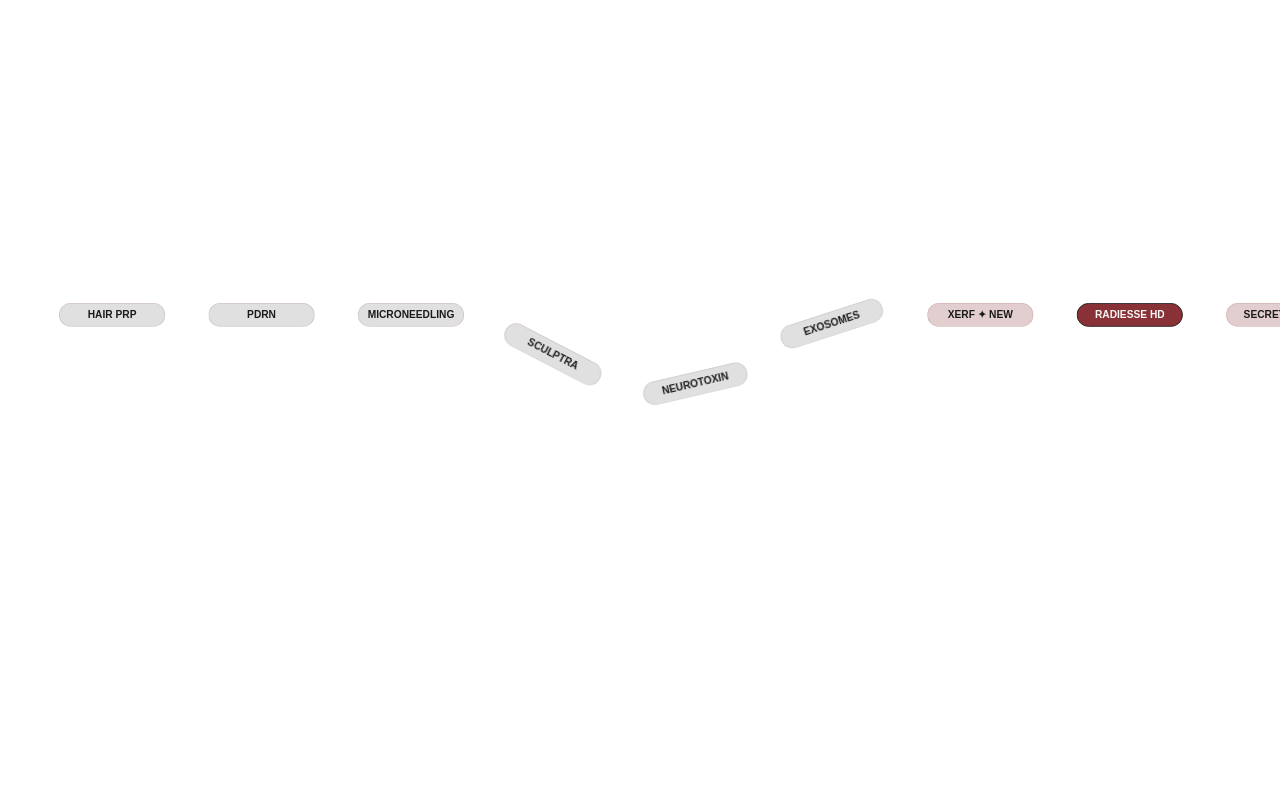
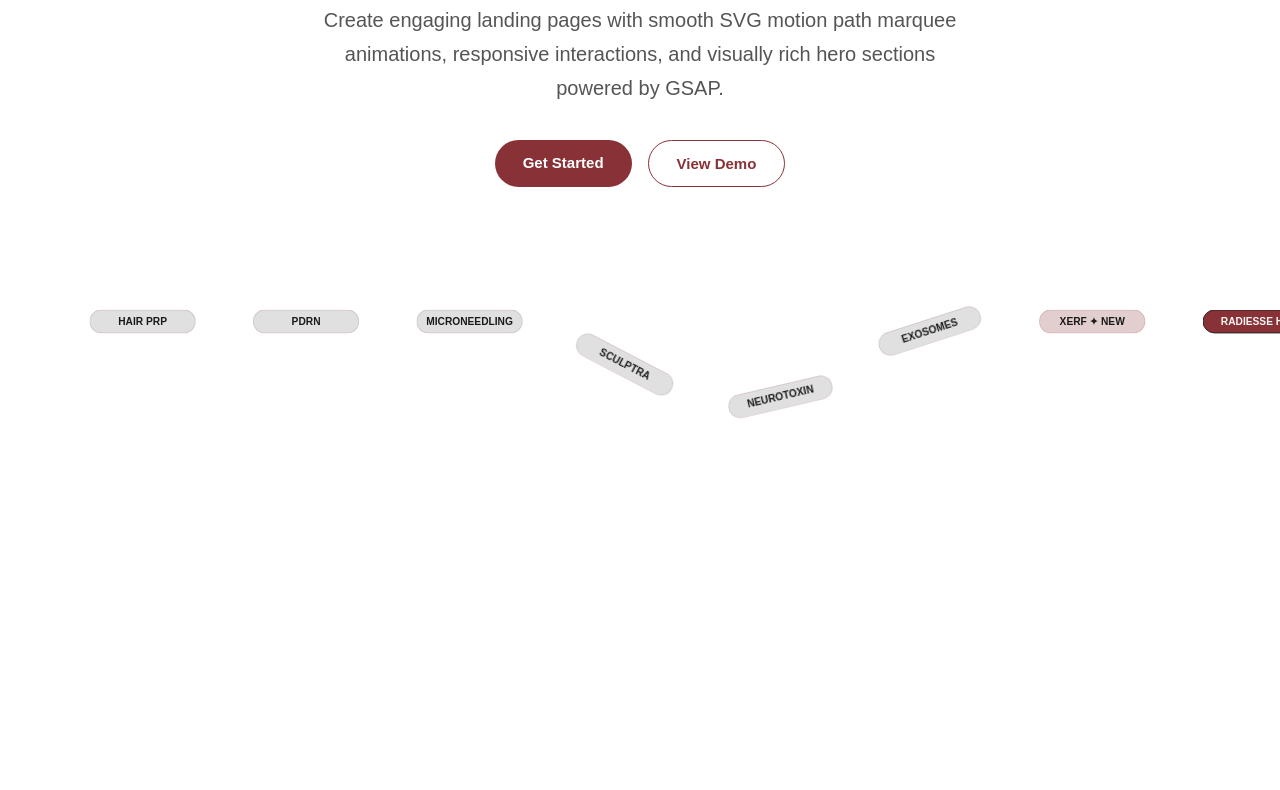
Before and after one commit to imranprof/dynamic-motion-marquee, a plain HTML site: page index.html in a window 1280 px wide. Shown: the part 49-839 px from the top of the page. Before the commit the page ends 800 px from the top, so only its background shows below. Drawn offline with nearby package versions, Linux system fonts and the light colour scheme.

Commit message:
add hero fot this marquee

```diff
--- a/index.html
+++ b/index.html
@@ -25,17 +25,84 @@
       display: flex;
       align-items: center;
       justify-content: center;
+
+    }
+
+    .hero-section {
+      min-height: 100vh;
+      position: relative;
+      display: flex;
+      flex-direction: column;
+      justify-content: center;
+      align-items: center;
+      padding: 80px 20px 160px;
+      text-align: center;
+      overflow: hidden;
+    }
+
+    .hero-content {
+      max-width: 850px;
+      position: relative;
+      z-index: 2;
+    }
+
+    .hero-title {
+      font-size: clamp(2.5rem, 6vw, 5rem);
+      font-weight: 700;
+      line-height: 1.1;
+      margin-bottom: 20px;
+    }
+
+    .hero-subtitle {
+      font-size: clamp(1rem, 2vw, 1.25rem);
+      line-height: 1.7;
+      color: #555;
+      max-width: 650px;
+      margin: 0 auto 35px;
+    }
+
+    .hero-buttons {
+      display: flex;
+      gap: 16px;
+      justify-content: center;
+      flex-wrap: wrap;
+    }
+
+    .hero-btn {
+      padding: 14px 28px;
+      border-radius: 999px;
+      text-decoration: none;
+      font-size: 15px;
+      font-weight: 600;
+    }
+
+    .hero-btn.primary {
+      background: #883237;
+      color: #fff;
+    }
+
+    .hero-btn.secondary {
+      border: 1px solid #883237;
+      color: #883237;
+    }
+
+    /* hero section end */
+
+    .main-wrapper {
+      width: 100%;
+      overflow: hidden;
     }
 
     .motion-slider-wrapper {
       position: relative;
       width: 100%;
-      max-width: 1416px;
+      /* max-width: 1416px; */
       height: 120px;
-      overflow: hidden;
+      overflow: visible;
+      padding-top: 120px;
     }
 
-    svg {
+    #slideSvg {
       width: 100%;
       height: 100%;
       overflow: visible;
@@ -90,10 +157,37 @@
       opacity: 0;
       fill: none
     }
+
+    .footer {
+      height: 500px;
+      width: 100%;
+    }
+
+    .nav {
+      height: 200px;
+      width: 100%;
+    }
   </style>
 </head>
 
 <body>
+
+  <main class="main-wrapper">
+    <section class="hero-section">
+
+      <div class="hero-content">
+        <h1 class="hero-title">Dynamic Motion for Modern Experiences</h1>
+
+        <p class="hero-subtitle">
+          Create engaging landing pages with smooth SVG motion path marquee animations,
+          responsive interactions, and visually rich hero sections powered by GSAP.
+        </p>
+
+        <div class="hero-buttons">
+          <a href="#" class="hero-btn primary">Get Started</a>
+          <a href="#" class="hero-btn secondary">View Demo</a>
+        </div>
+      </div>
 
       <div class="motion-slider-wrapper">
 
@@ -126,6 +220,10 @@
         <div class="motion-slide-item">Microneedling</div>
 
       </div>
+      <div class="footer">
+        end
+      </div>
+  </main>
 
   <script>
     gsap.registerPlugin(MotionPathPlugin);
```
Lines whose indentation alone changed are shown as unchanged.
